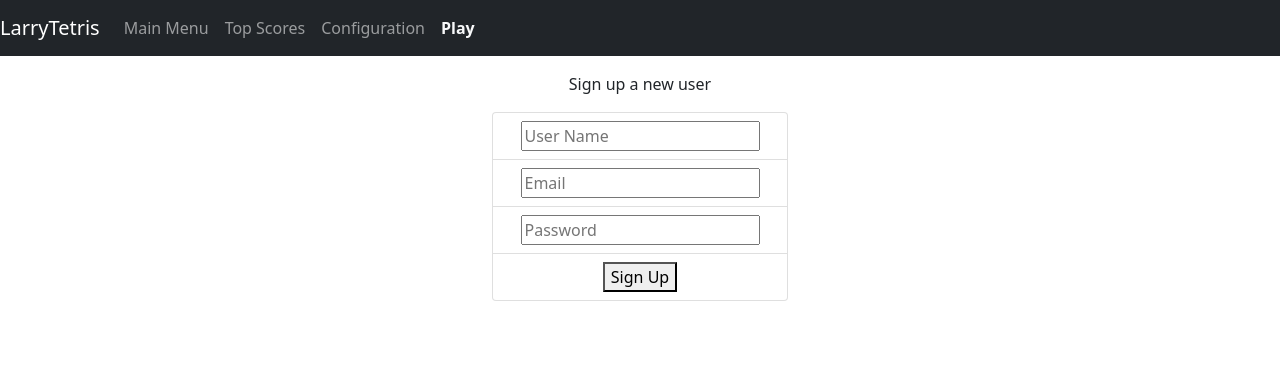
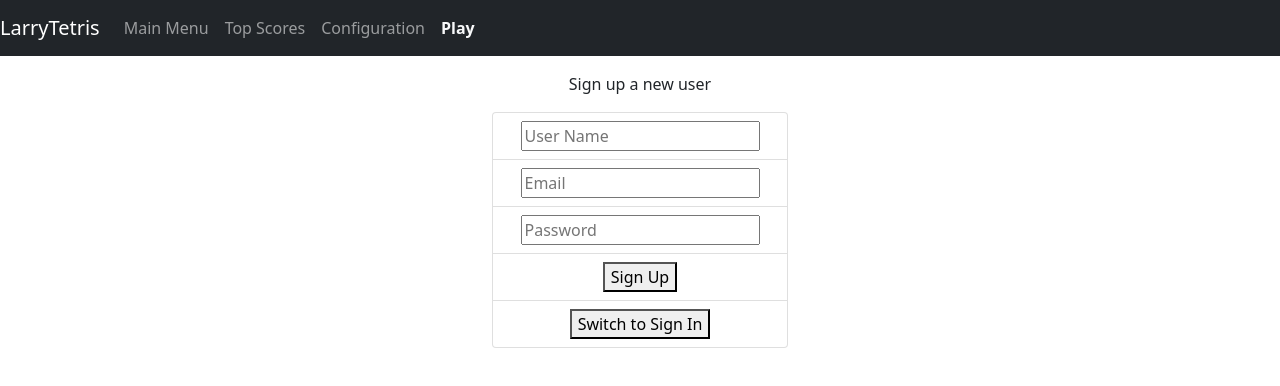
Before and after one commit to LarryAtGU/LarryTetris, a React (Create React App) app: page /play in a window 1280 px wide. Shown: the top 386 px of the page. Built offline with nearby package versions, Linux system fonts and the light colour scheme.

Commit message:
add login

```diff
--- a/src/App.tsx
+++ b/src/App.tsx
@@ -12,20 +12,9 @@ import Login from './components/login';
 
 import './App.css';
 
-let userId=0;
-let isLogin=false;
-
-export const setLogin = (uId:number)=> {
-  userId=uId;
-  isLogin=true;
-  console.log("islogin: ",isLogin);
-}
 
 
 function App() {
-
-
-
 
 
   return (
@@ -62,18 +51,8 @@ function App() {
 
 
       </nav>
-{
-  isLogin?
-  <Routes>
-        <Route path="/mainmenu" element={<MainMenu />}> </Route>
-        <Route path="/" element={<MainMenu />}> </Route>
-        <Route path="/topscores" element={<TopScores />}> </Route>
-        <Route path="/config" element={<Config />}> </Route>
-        <Route path="/play" element={<Play />}> </Route>
-    </Routes>
-  :
-  <Login />
-}
+
+    <Login />
 
     </div>
   );
--- a/src/components/login.tsx
+++ b/src/components/login.tsx
@@ -1,9 +1,15 @@
 import { Component, ChangeEvent,useState } from "react";
+import React from 'react'
 import { Routes,Route, Link } from "react-router-dom";
 import { UserDataService } from "../services/services";
 import "bootstrap/dist/css/bootstrap.min.css";
 import {Table} from "react-bootstrap"
-import  {setLogin} from '../App'
+
+import MainMenu from './mainmenu';
+import TopScores from './topscore';
+import Config from './config';
+import Play from './play';
+
 
 export type User={
   name:string;
@@ -14,14 +20,45 @@ export type User={
 
 
 
-const Signup : React.FC<User> = ({name,email, password})=> {
+    const Signup : React.FC<User> = ({name,email, password})=> {
 
 
     const [errmsg, setErrorMsg]=useState("Sign up a new user");
 
+    const [isSignIn, setIsSignIn] = useState(false)
+    const [isLogIn, setLogin]=useState(false);
+    const [userID,setUserID]=useState(0);
+
+    const handleSigninOrUp = () =>{
+        console.log("in handleSigninor up");
+        if(isSignIn) {
+            setIsSignIn(false);
+            setErrorMsg("Please input your Name, Eamil and password to sign up.")
+        }
+        else {
+            setIsSignIn(true);
+            setErrorMsg("Please sign in with your Email and password")
+        }
+    }
+
+    const SingInorUp = () =>{
+        return (
+            <div>
+
+                <button
+                    className="AddToList-btn"
+                    onClick={handleSigninOrUp}
+                >
+                   {isSignIn ? 'Switch to Sign Up':'Switch to Sign In'}
+                </button>
+
+            </div>
+        )
+    }
+
     const handleClick  = () => {
         setErrorMsg("")
-        if(!input.name) {
+        if(!isSignIn&&!input.name) {
             setErrorMsg("Name can't be empty!")
             return;
         }
@@ -30,7 +67,7 @@ const Signup : React.FC<User> = ({name,email, password})=> {
             return;
         }
         if(!input.password) {
-            setErrorMsg("You need to provide a password")
+            setErrorMsg("Password can't be empty")
             return;
         }
 
@@ -45,7 +82,8 @@ const Signup : React.FC<User> = ({name,email, password})=> {
                 }
                 else {
                     setErrorMsg("You are registered successfully");
-                    setLogin(newid);
+                    setLogin(true);
+                    setUserID(newid);
 
                 }
 
@@ -55,8 +93,38 @@ const Signup : React.FC<User> = ({name,email, password})=> {
             });
         }
 
-        setErrorMsg("Please wait for registration");
-        addUser({name:input.name,email:input.email,password:input.password});
+        const signinUser=(email:string,password:string)=> {
+            const service=new UserDataService();
+            service.signinUser(email,password)
+            .then((response: any) => {
+                console.log(response.data);
+                const newid=parseInt(response.data.id);
+                if(newid<0) {
+                    setErrorMsg(response.data.message);
+                }
+                else {
+                    setErrorMsg("You are signed in successfully");
+                    setLogin(true);
+                    setUserID(newid);
+
+                }
+
+            })
+            .catch((e: Error) => {
+                console.log(e);
+            });
+        }
+
+
+        if(isSignIn) {
+            setErrorMsg("Please wait for authentication.");
+
+            signinUser(input.email,input.password);
+
+        } else {
+            setErrorMsg("Please wait for registration");
+            addUser({name:input.name,email:input.email,password:input.password});
+        }
     }
 
 
@@ -78,12 +146,13 @@ const [input, setInput] = useState(
 
 
     return (
-
-        <div className="container w-25">
+        <div >
+            {!isLogIn?
+            <div className="container w-25">
             <p></p>
         <p className="Error-msg">{errmsg}</p>
         <ul className="list-group">
-
+        {isSignIn?"":
             <li className="list-group-item">
                 <input
                 type="text"
@@ -93,7 +162,7 @@ const [input, setInput] = useState(
                 name="name"
                 />
             </li>
-
+        }
             <li className="list-group-item">
                 <input
                 type="text"
@@ -120,21 +189,37 @@ const [input, setInput] = useState(
                     className="AddToList-btn"
                     onClick={handleClick}
                 >
-                    Sign Up
+                 { isSignIn?'Sign In':'Sign Up'}
                 </button>
             </li>
 
+            <li className="list-group-item">
+
+                <SingInorUp/>
+            </li>
 
         </ul>
+        </div>:
+  <Routes>
+        <Route path="/mainmenu" element={<MainMenu />}> </Route>
+        <Route path="/" element={<MainMenu />}> </Route>
+        <Route path="/topscores" element={<TopScores />}> </Route>
+        <Route path="/config" element={<Config />}> </Route>
+        <Route path="/play" element={<Play />}> </Route>
+    </Routes>
+    }
+
+
     </div>
 
 
     )
 }
 
+export default class Login extends Component {
+//
 
-export default class Login extends Component {
-  render() {
+    render() {
     return (
       <div >
         <Signup name='' email='' password=''></Signup>
--- a/src/services/services.ts
+++ b/src/services/services.ts
@@ -1,12 +1,19 @@
 import http from "./http-common";
 
 import { User } from "../components/login";
+
+type LogInInfo={
+  email:string;
+  password:string;
+}
 
 export class UserDataService {
     getAll() {
       return http.get<Array<number>>("/users");
     }
-
+    signinUser(email:string,password:string) {
+      return http.post<LogInInfo>("/users/login",{email:email,password:password})
+    }
 
     create(data: User) {
       return http.post<User>("/users", data);
```
